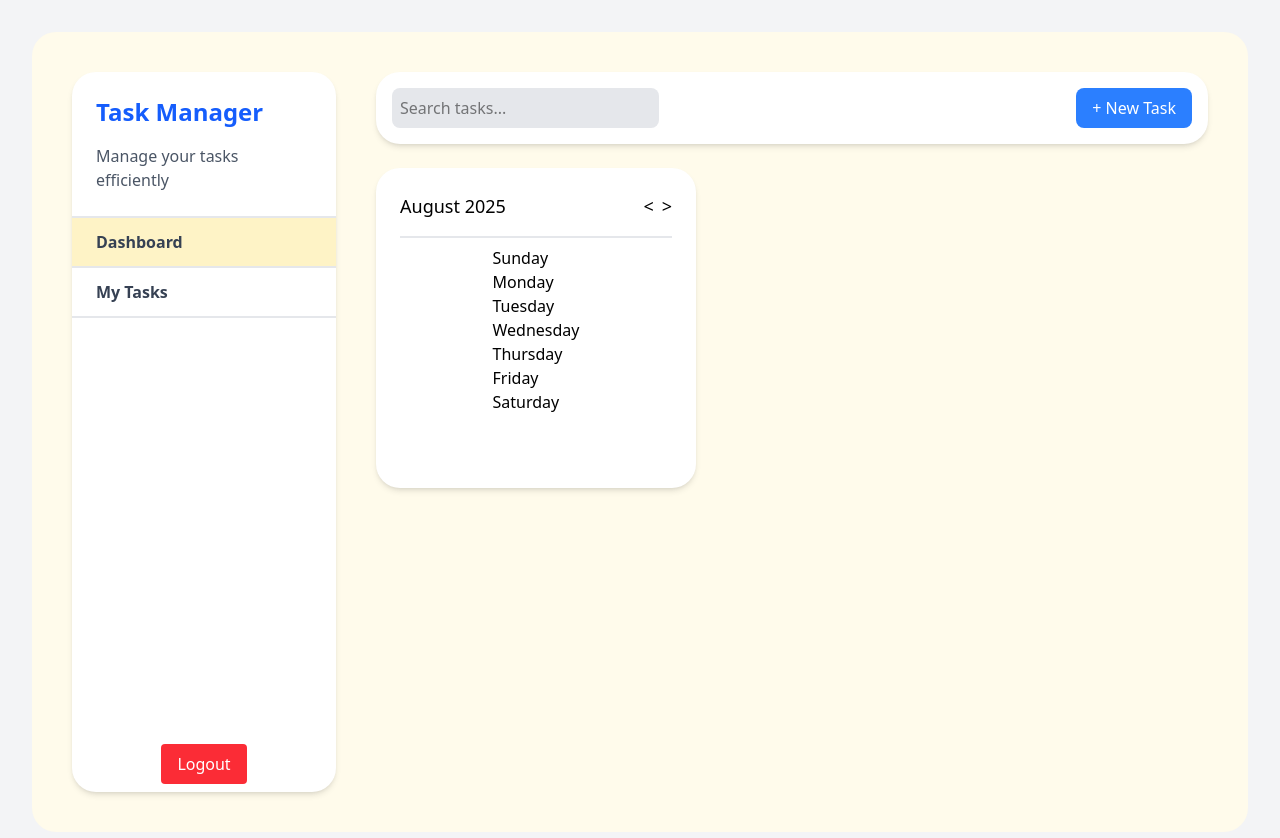
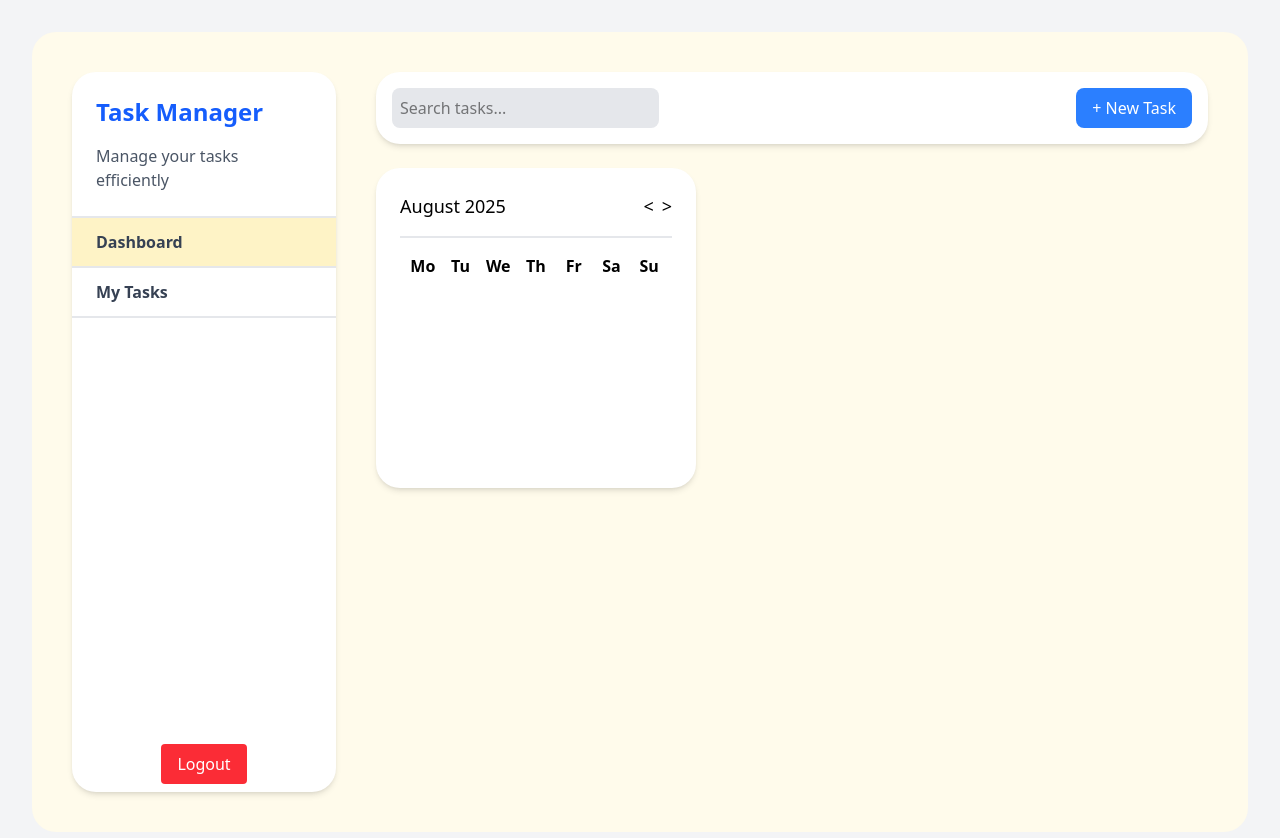
Before and after one commit to Safdari10/task-manager, a Next.js app in the folder frontend/: page /dashboard in a window 1280 px wide. Shown: the top 838 px of the page. Built offline with nearby package versions, Linux system fonts and the light colour scheme.

Commit message:
Shortens weekday labels and improves calendar grid UI
Uses abbreviated weekday names to save space and updates calendar header styling for better readability and alignment.

```diff
--- a/frontend/src/app/dashboard/components/Calender.tsx
+++ b/frontend/src/app/dashboard/components/Calender.tsx
@@ -19,7 +19,7 @@ const Calender = () => {
     "December",
   ];
 
-  const weekDays = ["Sunday", "Monday", "Tuesday", "Wednesday", "Thursday", "Friday", "Saturday"];
+  const weekDays = ["Mo", "Tu", "We", "Th", "Fr", "Sa", "Su"];
 
   const handleMonthChange = (direction: ">" | "<") => {
     setCurrentMonth((prevMonth) => {
@@ -52,9 +52,11 @@ const Calender = () => {
           </button>
         </div>
       </div>
-      <div>
+      <div className="grid grid-cols-7 gap-2 w-full p-2 place-items-center">
         {weekDays.map((day) => (
-          <div key={day}>{day}</div>
+          <div key={day} className="text-center font-semibold">
+            {day}
+          </div>
         ))}
       </div>
     </div>
```
